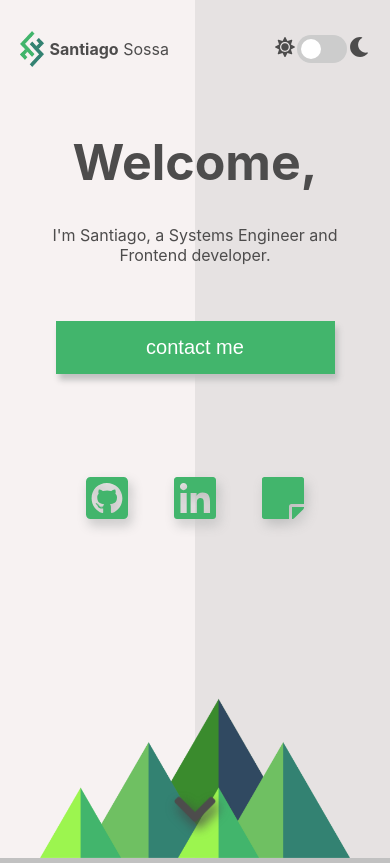
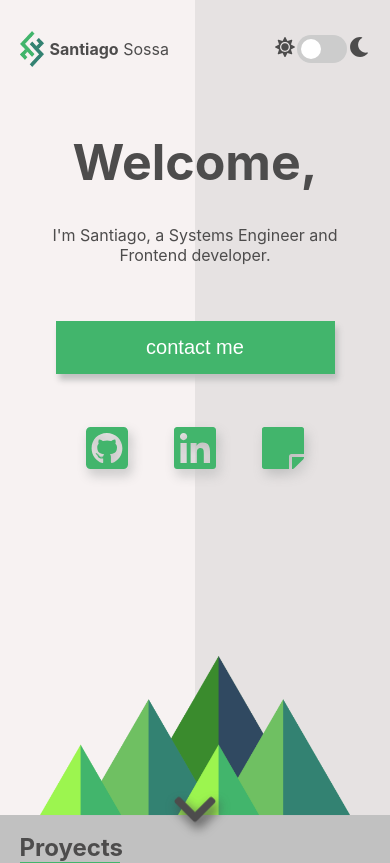
Before and after one commit to SantiagoSossa/personal-web, a React (Create React App) app: page / in a window 390 px wide. Shown: the top 863 px of the page. Built offline with nearby package versions, Linux system fonts and the light colour scheme.

Commit message:
[test] CSS change
CSS test for mobile responsive

```diff
--- a/src/components/Intro/Intro.module.css
+++ b/src/components/Intro/Intro.module.css
@@ -93,6 +93,7 @@
         justify-content: space-between;
         align-items: center;
         text-align: center;
+        height: 85vh;
     }
     .InfoContainer{
         padding: 0;
@@ -121,6 +122,6 @@
     .SkillIcons{
         justify-content: space-evenly;
         width: 100%;
-        margin-top: 100px;
+        margin-top: 50px;
     }
 }
```
